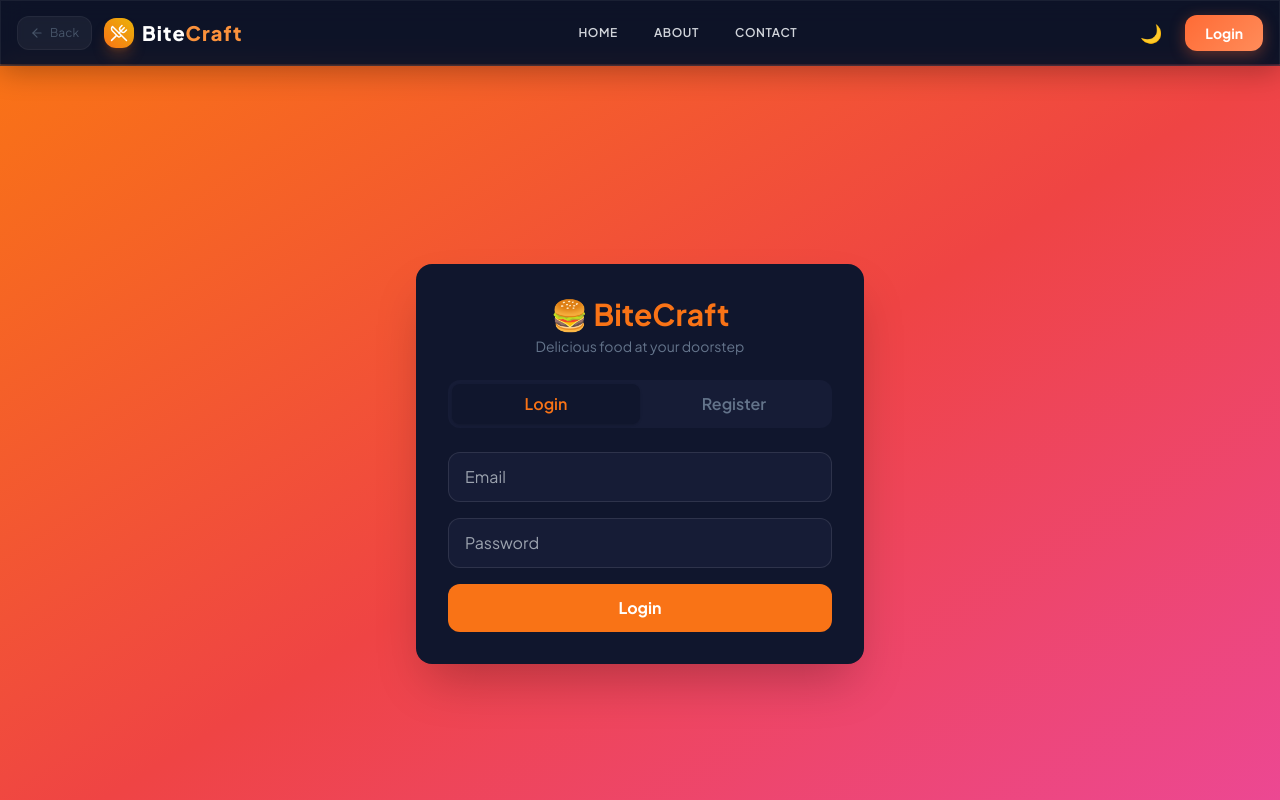
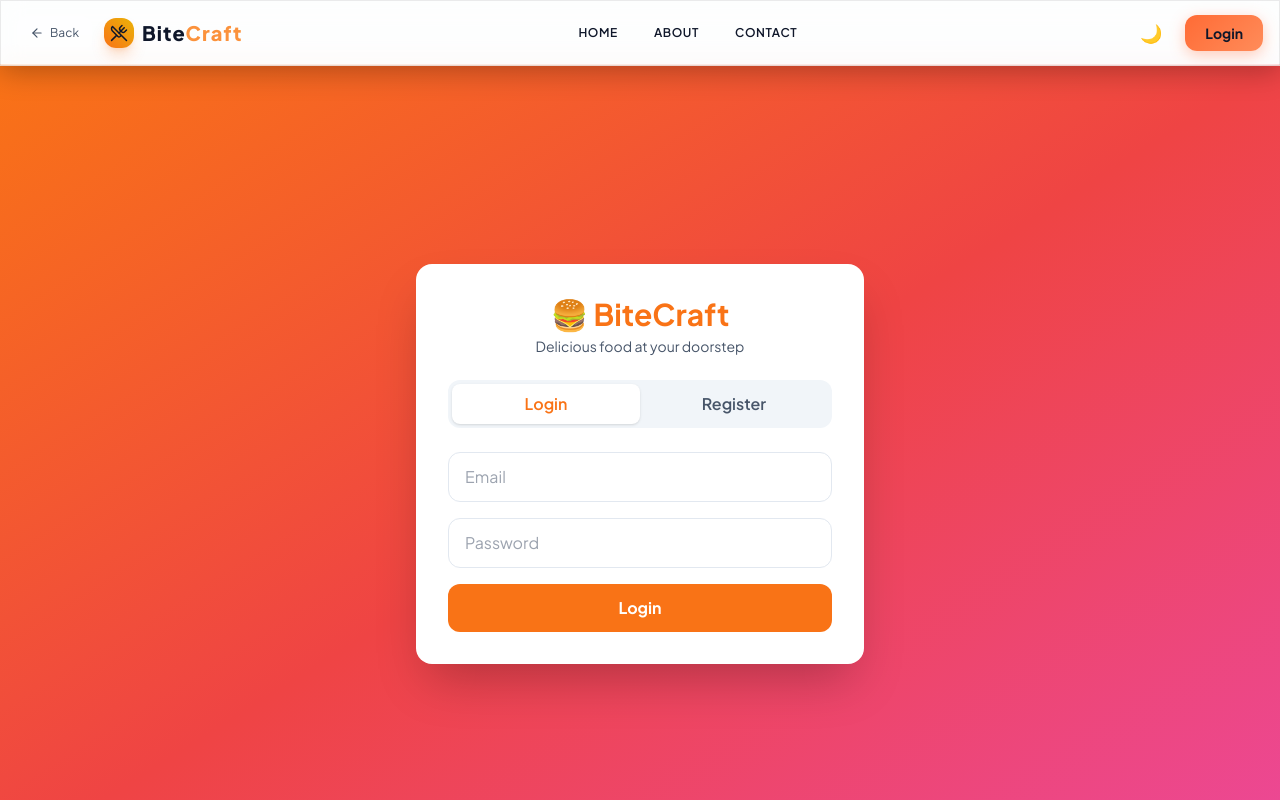
Before and after one commit to Afrafayas/Food-order-website, a React (Vite) app: page /login in a window 1280 px wide. Built offline with nearby package versions, Linux system fonts and the light colour scheme; no server answers.

Commit message:
fix(frontend): adjust global css variables and overrides to support fully functional light mode and dark mode

```diff
--- a/src/index.css
+++ b/src/index.css
@@ -9,8 +9,8 @@ html, body, #root {
   height: 100%;
   overflow-x: hidden;
   font-family: 'Plus Jakarta Sans', -apple-system, BlinkMacSystemFont, "Segoe UI", Roboto, sans-serif;
-  background-color: #0a0f1e;
-  color: #f8fafc;
+  background-color: var(--background-color);
+  color: var(--text-color);
 }
 
 img {
@@ -20,79 +20,90 @@ img {
 
 /* ── CSS variables ── */
 :root {
-  --background-color: #0a0f1e;
-  --text-color: #f8fafc;
+  --background-color: #f8fafc;
+  --text-color: #0f172a;
+  --text-main: #0f172a;
+  --text-muted: #475569;
+  --card-bg: #ffffff;
+  --card-bg-hover: #f1f5f9;
+  --border-color: #e2e8f0;
+  --glass-bg: rgba(255, 255, 255, 0.75);
+  --glass-border: rgba(0, 0, 0, 0.08);
+  --scrollbar-thumb: #cbd5e1;
+  --skeleton-bg: linear-gradient(90deg, #f1f5f9 25%, #e2e8f0 50%, #f1f5f9 75%);
 }
 
 .dark {
   --background-color: #0a0f1e;
   --text-color: #f8fafc;
+  --text-main: #f8fafc;
+  --text-muted: #94a3b8;
+  --card-bg: #10162d;
+  --card-bg-hover: #161c36;
+  --border-color: rgba(255, 255, 255, 0.08);
+  --glass-bg: rgba(16, 22, 45, 0.65);
+  --glass-border: rgba(255, 255, 255, 0.06);
+  --scrollbar-thumb: #1f264d;
+  --skeleton-bg: linear-gradient(90deg, #10162d 25%, #1c234a 50%, #10162d 75%);
 }
 
 /* ── Smooth transitions ── */
-body {
-  background-color: var(--background-color);
-  color: var(--text-color);
-  transition: background-color 0.3s ease, color 0.3s ease;
+body, main, div, section, nav, header, footer, aside, button, input, select, textarea {
+  transition: background-color 0.3s ease, color 0.3s ease, border-color 0.3s ease, box-shadow 0.3s ease;
 }
 
 /* ════════════════════════════════════════
-   GLOBAL THEME OVERRIDES — Forcing Deep Dark Navy
-   Makes both light/dark modes look premium navy.
+   GLOBAL THEME OVERRIDES — Dynamically adapts to Light & Dark Navy
    ════════════════════════════════════════ */
 
 /* Backgrounds */
 body, .bg-gray-50, .bg-gray-50\/30 {
-  background-color: #0a0f1e !important;
+  background-color: var(--background-color) !important;
 }
 .bg-white {
-  background-color: #10162d !important;
+  background-color: var(--card-bg) !important;
 }
 .bg-gray-100 {
-  background-color: #161c36 !important;
+  background-color: var(--card-bg-hover) !important;
 }
 .bg-gray-200 {
-  background-color: #1f264d !important;
+  background-color: var(--card-bg-hover) !important;
 }
 .bg-gray-800 {
-  background-color: #0d132b !important;
+  background-color: var(--card-bg) !important;
 }
 .bg-gray-900 {
-  background-color: #070b18 !important;
+  background-color: var(--background-color) !important;
 }
 
 /* Text */
-.text-gray-900, .text-black {
-  color: #f8fafc !important;
+.text-gray-900, .text-black, .text-gray-850, .text-gray-800, .text-gray-300, .text-gray-200 {
+  color: var(--text-main) !important;
 }
-.text-gray-800 {
-  color: #e2e8f0 !important;
+.text-gray-700, .text-gray-600, .text-gray-550, .text-gray-500, .text-gray-400 {
+  color: var(--text-muted) !important;
 }
-.text-gray-700 {
-  color: #cbd5e1 !important;
+
+/* Navbar specific text adjustment */
+nav .text-white {
+  color: var(--text-main) !important;
 }
-.text-gray-600 {
-  color: #94a3b8 !important;
-}
-.text-gray-500 {
-  color: #64748b !important;
-}
-.text-gray-400 {
-  color: #475569 !important;
+.hover\:text-white:hover {
+  color: var(--text-main) !important;
 }
 
 /* Borders */
 .border-gray-100, .border-gray-200, .border-gray-300 {
-  border-color: rgba(255, 255, 255, 0.08) !important;
+  border-color: var(--border-color) !important;
 }
 
 /* Inputs & Forms */
 input:not([type="checkbox"]):not([type="radio"]),
 textarea,
 select {
-  background-color: #161c36 !important;
-  color: #f8fafc !important;
-  border: 1px solid rgba(255, 255, 255, 0.1) !important;
+  background-color: var(--card-bg) !important;
+  color: var(--text-main) !important;
+  border: 1px solid var(--border-color) !important;
 }
 input:focus, textarea:focus, select:focus {
   border-color: #ff6b35 !important;
@@ -103,15 +114,16 @@ input:focus, textarea:focus, select:focus {
 
 /* Glassmorphism Panel */
 .glass-panel {
-  background: rgba(16, 22, 45, 0.65) !important;
+  background: var(--glass-bg) !important;
   backdrop-filter: blur(12px);
   -webkit-backdrop-filter: blur(12px);
-  border: 1px solid rgba(255, 255, 255, 0.06);
+  border: 1px solid var(--glass-border) !important;
 }
 
 /* Premium Glowing Buttons */
 .btn-glow {
   background: linear-gradient(135deg, #ff6b35 0%, #ff8c5a 100%) !important;
+  color: #ffffff !important;
   box-shadow: 0 4px 15px rgba(255, 107, 53, 0.35);
   transition: all 0.3s cubic-bezier(0.4, 0, 0.2, 1);
 }
@@ -141,10 +153,10 @@ input:focus, textarea:focus, select:focus {
   height: 8px;
 }
 ::-webkit-scrollbar-track {
-  background: #0a0f1e;
+  background: var(--background-color);
 }
 ::-webkit-scrollbar-thumb {
-  background: #1f264d;
+  background: var(--scrollbar-thumb);
   border-radius: 4px;
 }
 ::-webkit-scrollbar-thumb:hover {
@@ -153,7 +165,7 @@ input:focus, textarea:focus, select:focus {
 
 /* Skeleton Loading Loader */
 .skeleton {
-  background: linear-gradient(90deg, #10162d 25%, #1c234a 50%, #10162d 75%);
+  background: var(--skeleton-bg);
   background-size: 200% 100%;
   animation: loading-pulse 1.5s infinite;
   border-radius: 0.75rem;
```
